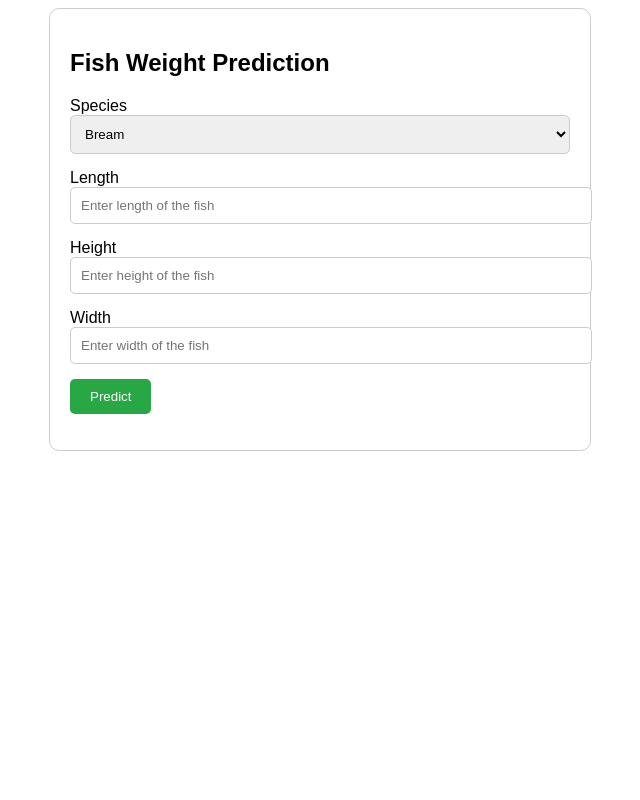
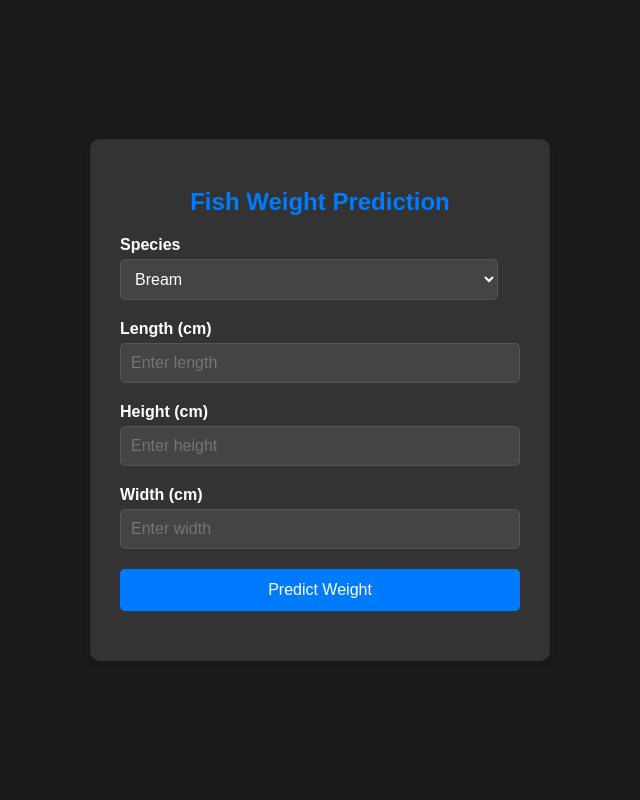
Before and after one commit to Dhruvi0207/AIDI-2000-01-Lab4, a Flask app: page / in a window 1280 px wide. Shown: the whole page, without its empty margins (320-960 px from the left). Run offline with Flask 3, Linux system fonts and the light colour scheme; parts of the project's set-up code (start-up, migrations or seed data) failed here and were passed over.

Commit message:
Update index.html

```diff
--- a/templates/index.html
+++ b/templates/index.html
@@ -5,33 +5,72 @@
     <style>
         body {
             font-family: Arial, sans-serif;
+            background-color: #1a1a1a;
+            color: #fff;
+            display: flex;
+            justify-content: center;
+            align-items: center;
+            height: 100vh;
+            margin: 0;
         }
         .container {
-            max-width: 500px;
-            margin: auto;
-            padding: 20px;
-            border: 1px solid #ccc;
+            background-color: #333;
             border-radius: 10px;
+            padding: 30px;
+            max-width: 400px;
+            width: 100%;
+            text-align: center;
+            box-shadow: 0 4px 8px rgba(0,0,0,0.1);
+        }
+        .container h2 {
+            color: #007bff;
+            font-size: 24px;
+            margin-bottom: 20px;
         }
         .form-group {
-            margin-bottom: 15px;
+            margin-bottom: 20px;
+            text-align: left;
         }
         .form-group label {
             display: block;
+            margin-bottom: 5px;
+            color: #fff;
+            font-weight: bold;
         }
         .form-group input, .form-group select {
-            width: 100%;
+            width: calc(100% - 22px);
             padding: 10px;
-            border: 1px solid #ccc;
+            border: 1px solid #555;
             border-radius: 5px;
+            font-size: 16px;
+            background-color: #444;
+            color: #fff;
+            transition: border-color 0.15s ease-in-out, box-shadow 0.15s ease-in-out;
+        }
+        .form-group input:focus, .form-group select:focus {
+            border-color: #007bff;
+            outline: 0;
+            box-shadow: 0 0 0 0.2rem rgba(0,123,255,0.25);
         }
         .form-group button {
-            padding: 10px 20px;
-            background-color: #28a745;
-            color: white;
+            width: 100%;
+            padding: 12px;
+            background-color: #007bff;
+            color: #fff;
             border: none;
             border-radius: 5px;
             cursor: pointer;
+            font-size: 16px;
+            transition: background-color 0.3s ease;
+        }
+        .form-group button:hover {
+            background-color: #0056b3;
+        }
+        .form-group p {
+            margin-top: 10px;
+            font-size: 18px;
+            font-weight: bold;
+            color: #28a745;
         }
     </style>
 </head>
@@ -51,19 +90,19 @@
             </select>
         </div>
         <div class="form-group">
-            <label for="length">Length</label>
-            <input type="text" id="length" placeholder="Enter length of the fish">
+            <label for="length">Length (cm)</label>
+            <input type="text" id="length" placeholder="Enter length">
         </div>
         <div class="form-group">
-            <label for="height">Height</label>
-            <input type="text" id="height" placeholder="Enter height of the fish">
+            <label for="height">Height (cm)</label>
+            <input type="text" id="height" placeholder="Enter height">
         </div>
         <div class="form-group">
-            <label for="width">Width</label>
-            <input type="text" id="width" placeholder="Enter width of the fish">
+            <label for="width">Width (cm)</label>
+            <input type="text" id="width" placeholder="Enter width">
         </div>
         <div class="form-group">
-            <button onclick="predict()">Predict</button>
+            <button onclick="predict()">Predict Weight</button>
         </div>
         <div class="form-group">
             <p id="result"></p>
```
